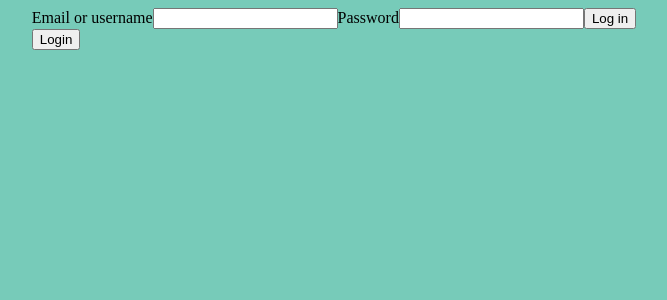
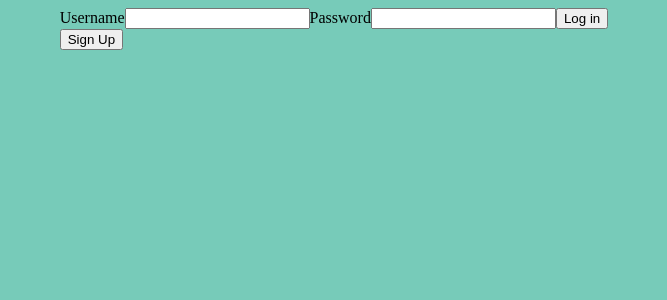
Before and after one commit to teamaskalotl/askalotl, a React app: page / in a window 1280 px wide. Shown: the top 300 px of the page, without its empty margins (306-973 px from the left). Built offline with nearby package versions, Linux system fonts and the light colour scheme.

Commit message:
basic sign up and log in functionality

```diff
--- a/src/components/Login.js
+++ b/src/components/Login.js
@@ -9,21 +9,12 @@ class Login extends Component {
   }
   state = this.initialState;
 
-    logOrSign () {
-        if (toggleSignUp) {
-
-        }
-        else {
-
-
-        }
-
-    }
-
-render () {
+  logOrSign() {
+    if (this.state.toggleSignUp=== true) {
       return (
+        //Sign up form
         <div>
-            <form onSubmit={() => props.login()}>
+          <form onSubmit={() => this.props.signUp()}>
             <label>
               Email or username
               <input
@@ -42,11 +33,53 @@ render () {
                 onChange={this.handleInputChange}
               />
             </label>
+          </form>
+          <button className='signUp' onClick={() => this.props.signUp()}>
+            Sign Up
+          </button>
+        </div>
+      )
+    }
+    else {
+      return (
+        //login form
+        <div>
+          <form onSubmit={() => this.props.login()}>
+            <label>
+              Username
+              <input
+                name="emailOrUsername"
+                type="text"
+                value={this.state.username}
+                onChange={this.handleInputChange}
+              />
+            </label>
+            <label>
+              Password
+              <input
+                name="password"
+                type="password"
+                value={this.state.password}
+                onChange={this.handleInputChange}
+              />
+            </label>
             <button type="submit">Log in</button>
           </form>
-          <button className='loginButton' onClick={() => props.login()}>
-            Login
-          </button>
+          <button className='signUp' onClick={() => this.setState({toggleSignUp: true})}>Sign Up</button>
+
+        </div>
+
+      )
+
+
+    }
+
+  }
+
+  render() {
+    return (
+      <div>
+        { this.logOrSign() }
       </div>
     );
   }
--- a/src/components/TextBox.js
+++ b/src/components/TextBox.js
@@ -2,7 +2,7 @@ import React, { Component } from 'react';
 
 const TextBox = (props) => {
     const renderWisdom = () => {
-        if (this.state.wisdomStatus == 'fetched') {
+        if (props.wisdomStatus == 'fetched') {
         return <TextBox wisdom={wisdom} />;
         } else return <h1>Awaiting your command</h1>;
       }
--- a/src/containers/MainContainer.js
+++ b/src/containers/MainContainer.js
@@ -16,6 +16,7 @@ class MainContainer extends Component {
     };
     this.fetchWisdom = this.fetchWisdom.bind(this);
     this.login = this.login.bind(this);
+    this.signUp = this.signUp.bind(this);
   }
   fetchWisdom() {
     //get request
@@ -32,7 +33,10 @@ class MainContainer extends Component {
     //const { username, password  } = loginInfo;
     //insert back end logic here
 
-    this.setState({ loginStatus: true, name: "Data" })
+    return this.setState({ loginStatus: true, name: "Data" })
+  }
+  signUp () {
+    return this.setState({ loginStatus: true, name: "Data" })
   }
   render() {
     const { wisdom, wisdomStatus, loginStatus, name } = this.state;
@@ -48,7 +52,7 @@ class MainContainer extends Component {
       } else {
         return (
           <div className="MainContainer">
-            <Login login = {this.login}/>
+            <Login login = {this.login} signUp = {this.signUp}/>
           </div>
         )
       }
```
Lines whose indentation alone changed are shown as unchanged.
